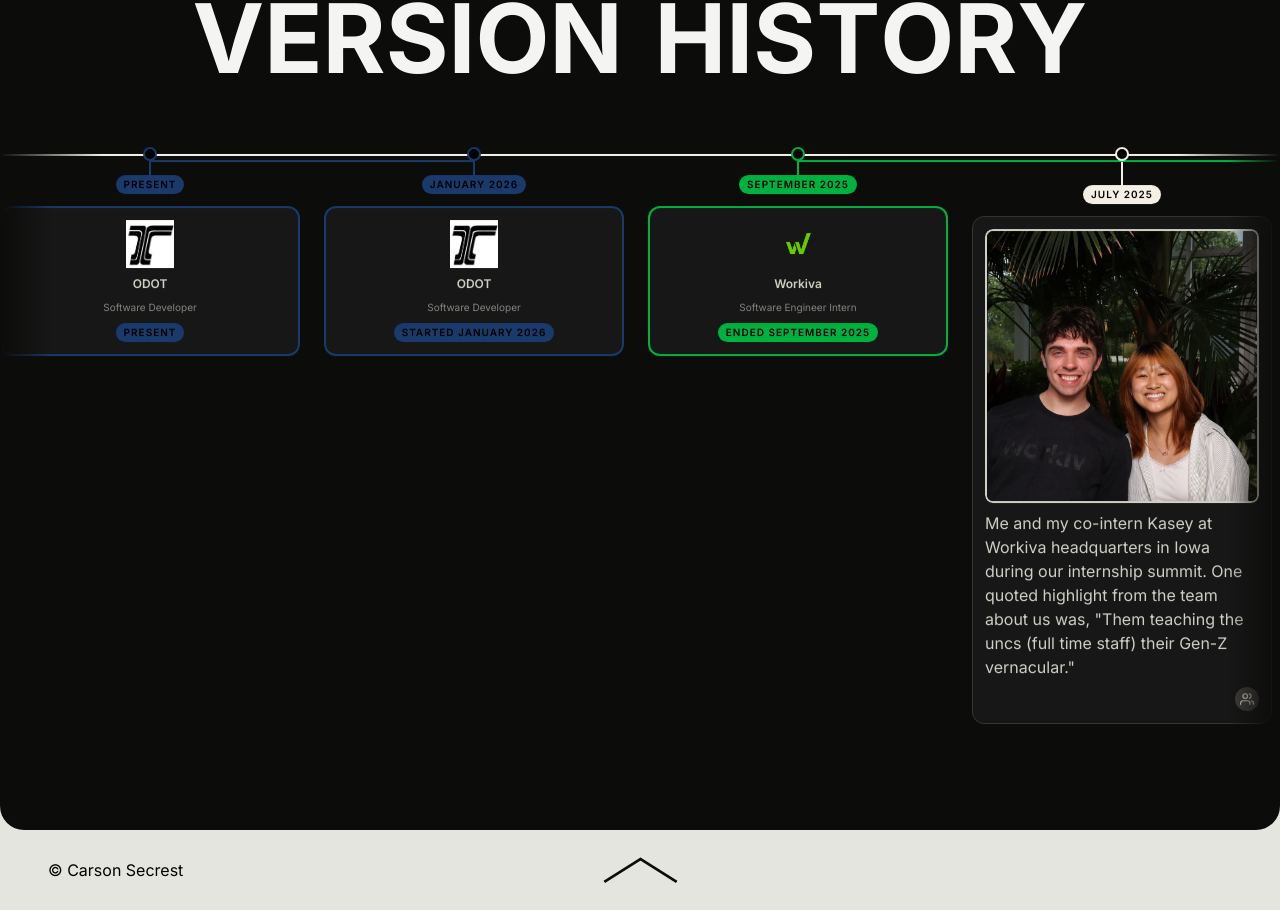
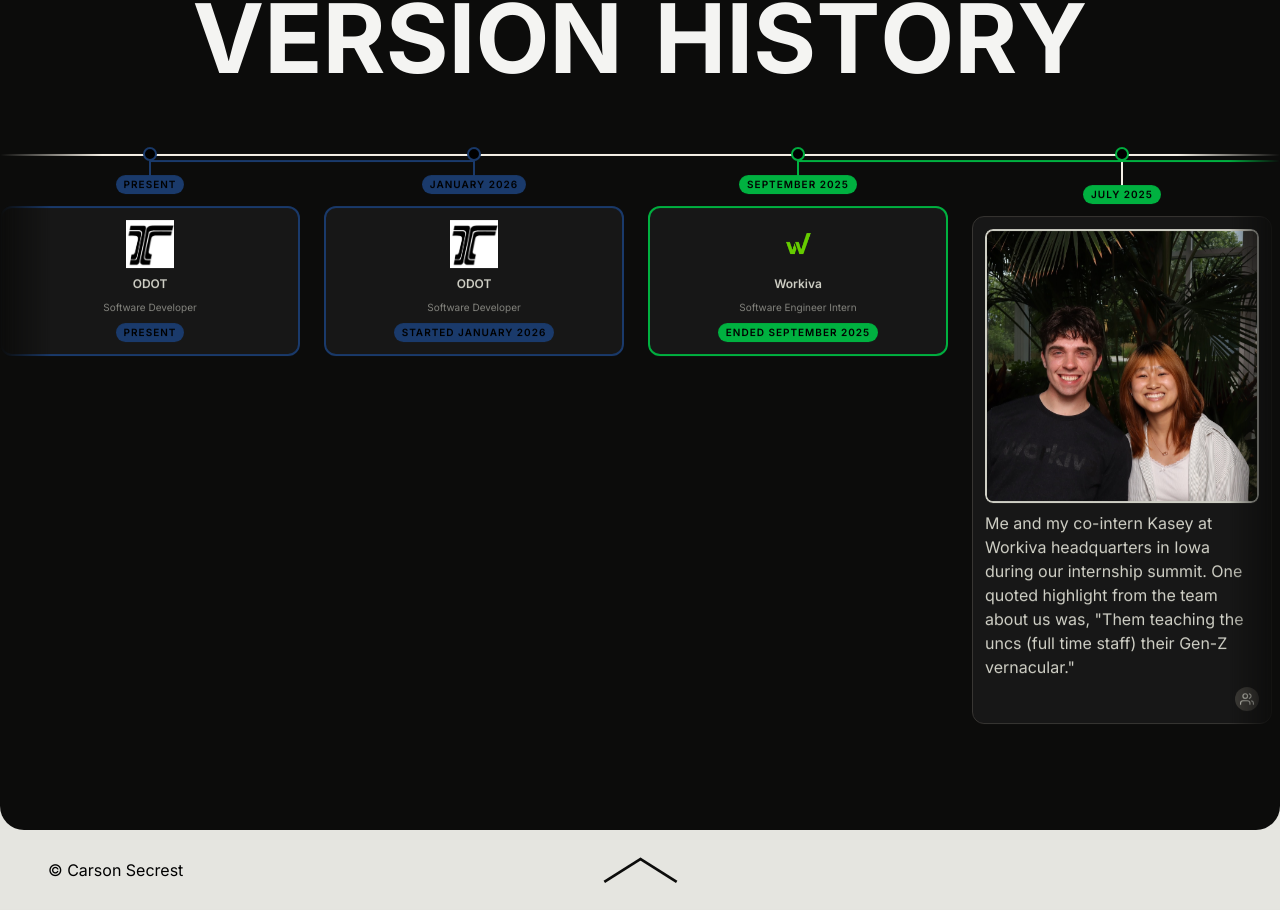
Before and after one commit to Carson274/Personal-Website-V2, a Next.js app: page / in a window 1280 px wide. Shown: the part 3248-4158 px from the top of the page. Built offline with nearby package versions, Linux system fonts and the light colour scheme.

Commit message:
Make events correspond with career colors

```diff
--- a/src/app/sections/VersionHistory/VersionHistory.tsx
+++ b/src/app/sections/VersionHistory/VersionHistory.tsx
@@ -23,6 +23,7 @@ interface EventDetails {
     month: string;
     caption: string;
     imagePath: string;
+    career?: string;
     tags: Tag[];
     links: Link[];
 }
@@ -262,11 +263,23 @@ const VersionHistory = () => {
                     {timeline.map((item, index) => {
                         if (item.type === 'event') {
                             const e = item.data as EventDetails;
+                            // Look up career color if the event is associated with a career
+                            const careerColor = e.career
+                                ? careers.find(c => c.name === e.career)?.color
+                                : undefined;
                             return (
                                 <div key={`event-${index}`} className='event-column'>
-                                    <div className='event-node' />
+                                    <div
+                                        className='event-node'
+                                        style={careerColor ? { borderColor: careerColor } : undefined}
+                                    />
                                     <div className='event-connector' />
-                                    <span className='event-date'>{e.month}</span>
+                                    <span
+                                        className='event-date'
+                                        style={careerColor ? { background: careerColor, color: '#000' } : undefined}
+                                    >
+                                        {e.month}
+                                    </span>
                                     <EventCard
                                         month={e.month}
                                         caption={e.caption}
--- a/src/app/sections/VersionHistory/data/events.json
+++ b/src/app/sections/VersionHistory/data/events.json
@@ -3,6 +3,7 @@
         "month": "July 2025",
         "caption": "Me and my co-intern Kasey at Workiva headquarters in Iowa during our internship summit. One quoted highlight from the team about us was, \"Them teaching the uncs (full time staff) their Gen-Z vernacular.\"",
         "imagePath": "/images/events/workiva_july_2025.jpeg",
+        "career": "Workiva",
         "tags": [
             {
                 "name": "Kasey Liu",
@@ -15,6 +16,7 @@
         "month": "February 2025",
         "caption": "",
         "imagePath": "/images/events/ACM_february_2025.jpeg",
+        "career": "ACM",
         "tags": [
             {
                 "name": "Sebastian Torresola",
@@ -31,6 +33,7 @@
         "month": "October 2024",
         "caption": "",
         "imagePath": "/images/events/ACM_october_2024.jpeg",
+        "career": "ACM",
         "tags": [
             {
                 "name": "Chris Ho",
@@ -43,6 +46,7 @@
         "month": "June 2024",
         "caption": "",
         "imagePath": "/images/events/CASS_june_2024.jpeg",
+        "career": "CASS",
         "tags": [
             {
                 "name": "Artem Kolpakov",
```
